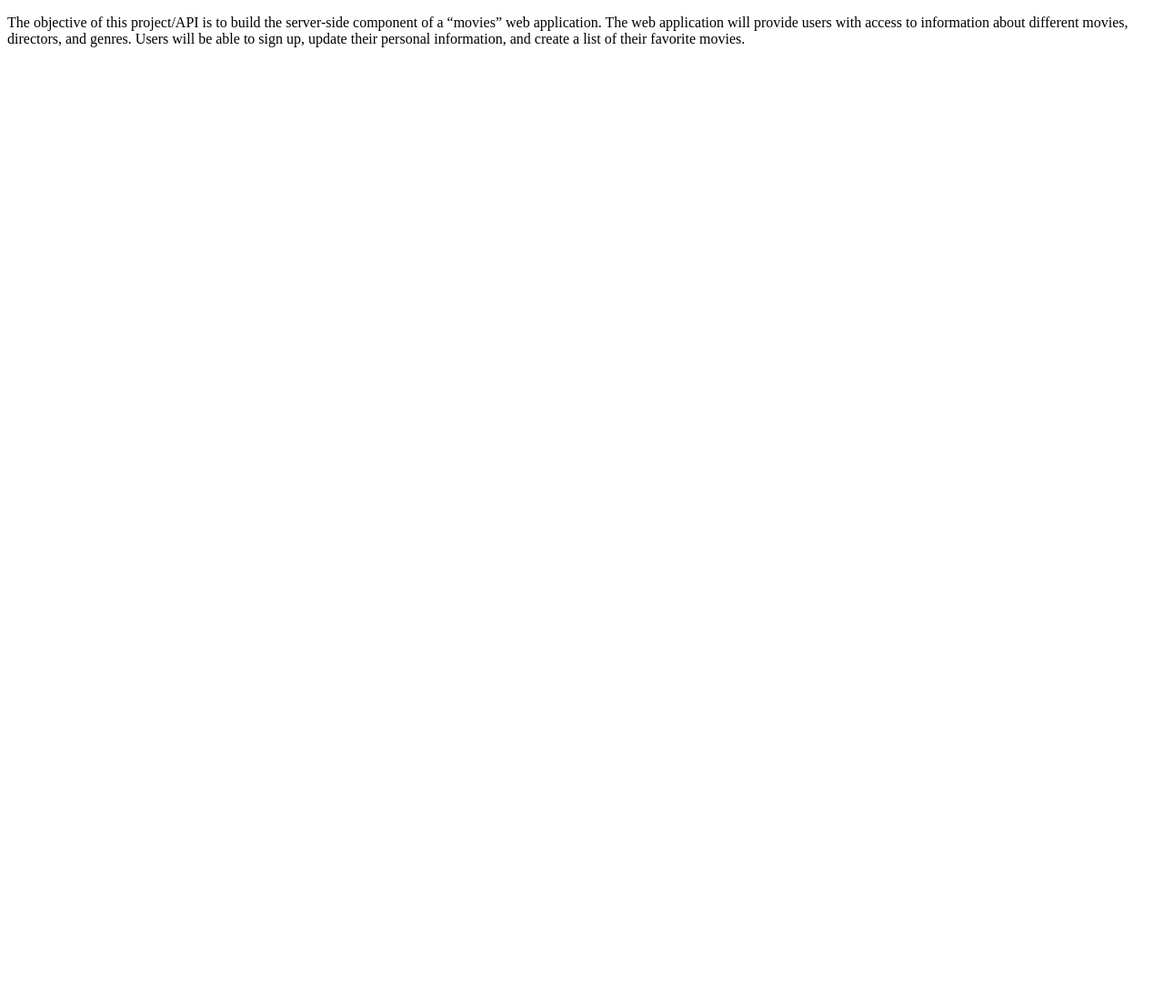
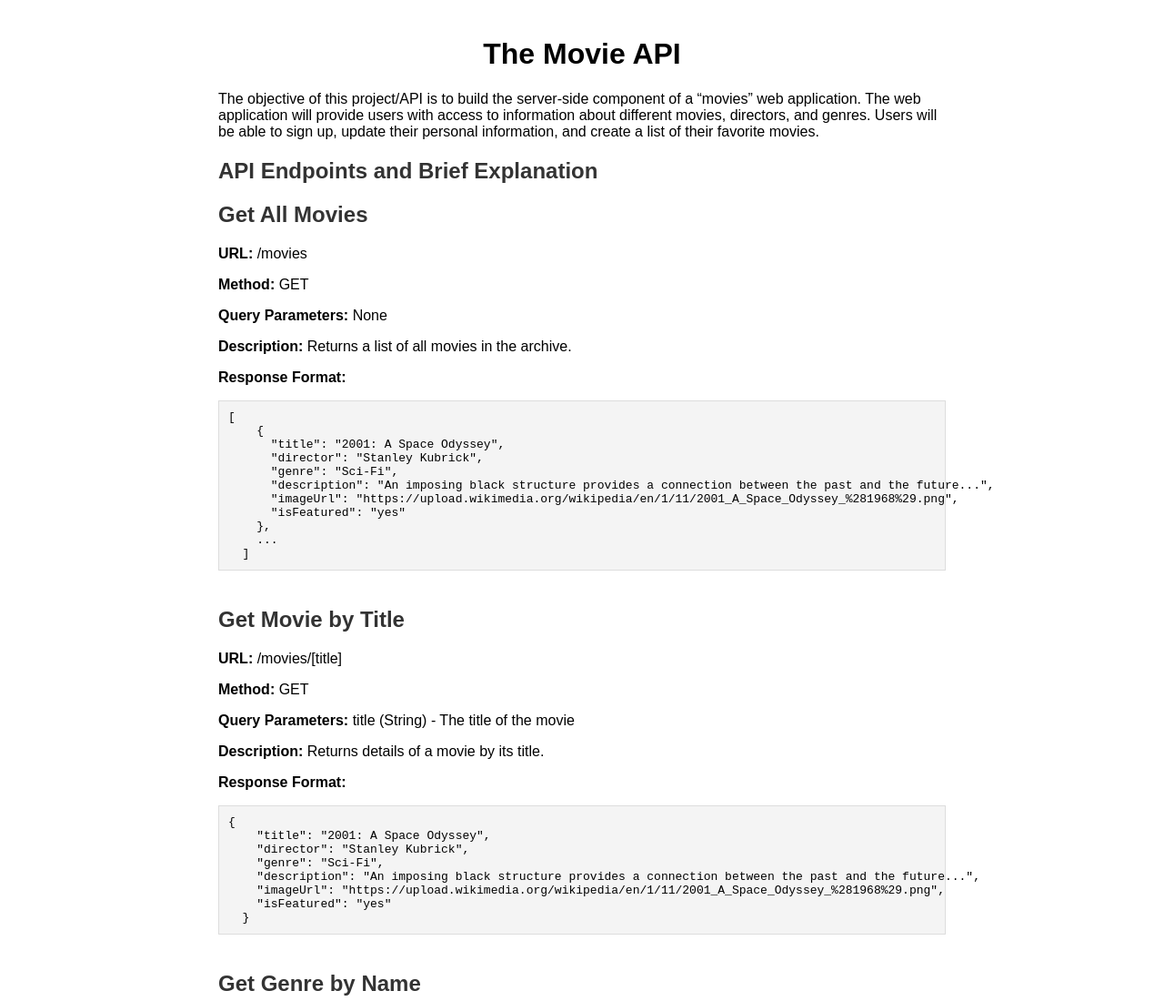
Before and after one commit to ensklc93/Movie-API, a website: page public/documentation.html in a window 1280 px wide. Shown: the top 1100 px of the page at 91% size. Before the commit the page ends 800 px from the top, so only its background shows below. Drawn offline with Linux system fonts and the light colour scheme.

Commit message:
Added documentation for Movie API
Added documentation for each endpoint of the API containing: A high-level description of what kind of data the endpoint returns, the endpoint URL, the method type (GET, POST, PUT, or DELETE), the query parameters (parameters in the URL), the format of data expected in the body of the request (and an example), the format of the response data.

```diff
--- a/public/documentation.html
+++ b/public/documentation.html
@@ -4,14 +4,151 @@
     <meta charset="UTF-8" />
     <meta name="viewport" content="width=device-width, initial-scale=1.0" />
     <title>Movie API</title>
+    <style>
+      body { font-family: Arial, sans-serif; margin: 0; padding: 20px; }
+      .container { max-width: 800px; margin: 0 auto; }
+      h1 { text-align: center; }
+      .endpoint { margin-bottom: 40px; }
+      h2 { color: #333; }
+      pre { background: #f4f4f4; padding: 10px; border: 1px solid #ddd; }
+    </style>
   </head>
   <body>
-    <p>
-      The objective of this project/API is to build the server-side component of
-      a “movies” web application. The web application will provide users with
-      access to information about different movies, directors, and genres.
-      Users will be able to sign up, update their personal information, and
-      create a list of their favorite movies.
-    </p>
+    <div class="container">
+      <h1>The Movie API</h1>
+      <p>The objective of this project/API is to build the server-side component of a “movies” web application. The web application will provide users with access to information about different movies, directors, and genres. Users will be able to sign up, update their personal information, and create a list of their favorite movies.</p>
+
+      <h2>API Endpoints and Brief Explanation</h2>
+
+      <div class="endpoint">
+        <h2>Get All Movies</h2>
+        <p><strong>URL:</strong> /movies</p>
+        <p><strong>Method:</strong> GET</p>
+        <p><strong>Query Parameters:</strong> None</p>
+        <p><strong>Description:</strong> Returns a list of all movies in the archive.</p>
+        <p><strong>Response Format:</strong></p>
+        <pre>[
+    {
+      "title": "2001: A Space Odyssey",
+      "director": "Stanley Kubrick",
+      "genre": "Sci-Fi",
+      "description": "An imposing black structure provides a connection between the past and the future...",
+      "imageUrl": "https://upload.wikimedia.org/wikipedia/en/1/11/2001_A_Space_Odyssey_%281968%29.png",
+      "isFeatured": "yes"
+    },
+    ...
+  ]</pre>
+      </div>
+
+      <div class="endpoint">
+        <h2>Get Movie by Title</h2>
+        <p><strong>URL:</strong> /movies/[title]</p>
+        <p><strong>Method:</strong> GET</p>
+        <p><strong>Query Parameters:</strong> title (String) - The title of the movie</p>
+        <p><strong>Description:</strong> Returns details of a movie by its title.</p>
+        <p><strong>Response Format:</strong></p>
+        <pre>{
+    "title": "2001: A Space Odyssey",
+    "director": "Stanley Kubrick",
+    "genre": "Sci-Fi",
+    "description": "An imposing black structure provides a connection between the past and the future...",
+    "imageUrl": "https://upload.wikimedia.org/wikipedia/en/1/11/2001_A_Space_Odyssey_%281968%29.png",
+    "isFeatured": "yes"
+  }</pre>
+      </div>
+
+      <div class="endpoint">
+        <h2>Get Genre by Name</h2>
+        <p><strong>URL:</strong> /movies/genre/[name]</p>
+        <p><strong>Method:</strong> GET</p>
+        <p><strong>Query Parameters:</strong> name (String) - The name of the genre</p>
+        <p><strong>Description:</strong> Returns details of a genre by its name.</p>
+        <p><strong>Response Format:</strong></p>
+        <pre>{
+    "name": "Sci-Fi",
+    "description": "Science fiction (sometimes shortened to SF or sci-fi) is a genre of speculative fiction..."
+  }</pre>
+      </div>
+
+      <div class="endpoint">
+        <h2>Get Director by Name</h2>
+        <p><strong>URL:</strong> /movies/directors/[name]</p>
+        <p><strong>Method:</strong> GET</p>
+        <p><strong>Query Parameters:</strong> name (String) - The name of the director</p>
+        <p><strong>Description:</strong> Returns details of a director by their name.</p>
+        <p><strong>Response Format:</strong></p>
+        <pre>{
+    "name": "Stanley Kubrick",
+    "bio": "Stanley Kubrick was an American film director...",
+    "yearofbirth": "1928",
+    "yearofdeath": "1999"
+  }</pre>
+      </div>
+
+      <div class="endpoint">
+        <h2>Create a New User</h2>
+        <p><strong>URL:</strong> /users</p>
+        <p><strong>Method:</strong> POST</p>
+        <p><strong>Query Parameters:</strong> None</p>
+        <p><strong>Request Body Format:</strong></p>
+        <pre>{
+    "username": "newuser"
+  }</pre>
+        <p><strong>Description:</strong> Creates a new user with the provided username.</p>
+        <p><strong>Response Format:</strong></p>
+        <pre>{
+    "username": "newuser"
+  }</pre>
+      </div>
+
+      <div class="endpoint">
+        <h2>Update User Information</h2>
+        <p><strong>URL:</strong> /users/[username]</p>
+        <p><strong>Method:</strong> PUT</p>
+        <p><strong>Query Parameters:</strong> username (String) - The username of the user to update</p>
+        <p><strong>Request Body Format:</strong> Any fields to update</p>
+        <p><strong>Description:</strong> Updates the user's information based on the provided data.</p>
+        <p><strong>Response Format:</strong></p>
+        <pre>"Username has been successfully updated!"</pre>
+      </div>
+
+      <div class="endpoint">
+        <h2>Add Movie to Favorites</h2>
+        <p><strong>URL:</strong> /users/[username]/[favmovies]</p>
+        <p><strong>Method:</strong> POST</p>
+        <p><strong>Query Parameters:</strong> <ul>
+          <li>username (String) - The username of the user</li>
+          <li>favmovies (String) - The title of the movie to add to favorites</li>
+        </ul>
+      </p>
+        <p><strong>Description:</strong> Adds a movie to the user's list of favorite movies.</p>
+        <p><strong>Response Format:</strong></p>
+        <pre>"Movie successfully added to Favourites list!"</pre>
+      </div>
+
+      <div class="endpoint">
+        <h2>Remove Movie from Favorites</h2>
+        <p><strong>URL:</strong> /users/[username]/[favmovies]</p>
+        <p><strong>Method:</strong> DELETE</p>
+        <p><strong>Query Parameters:</strong> <ul>
+          <li>username (String) - The username of the user</li>
+          <li>favmovies (String) - The title of the movie to remove from favorites</li>
+        </ul>
+      </p>
+        <p><strong>Description:</strong> Removes a movie from the user's list of favorite movies.</p>
+        <p><strong>Response Format:</strong></p>
+        <pre>"Movie successfully deleted from Favorites list!"</pre>
+      </div>
+
+      <div class="endpoint">
+        <h2>Delete a User</h2>
+        <p><strong>URL:</strong> /users/[username]</p>
+        <p><strong>Method:</strong> DELETE</p>
+        <p><strong>Query Parameters:</strong> username (String) - The username of the user to delete</p>
+        <p><strong>Description:</strong> Deletes a user from the system.</p>
+        <p><strong>Response Format:</strong></p>
+        <pre>"User successfully deleted!"</pre>
+      </div>
+    </div>
   </body>
-</html>
+  </html>
```
